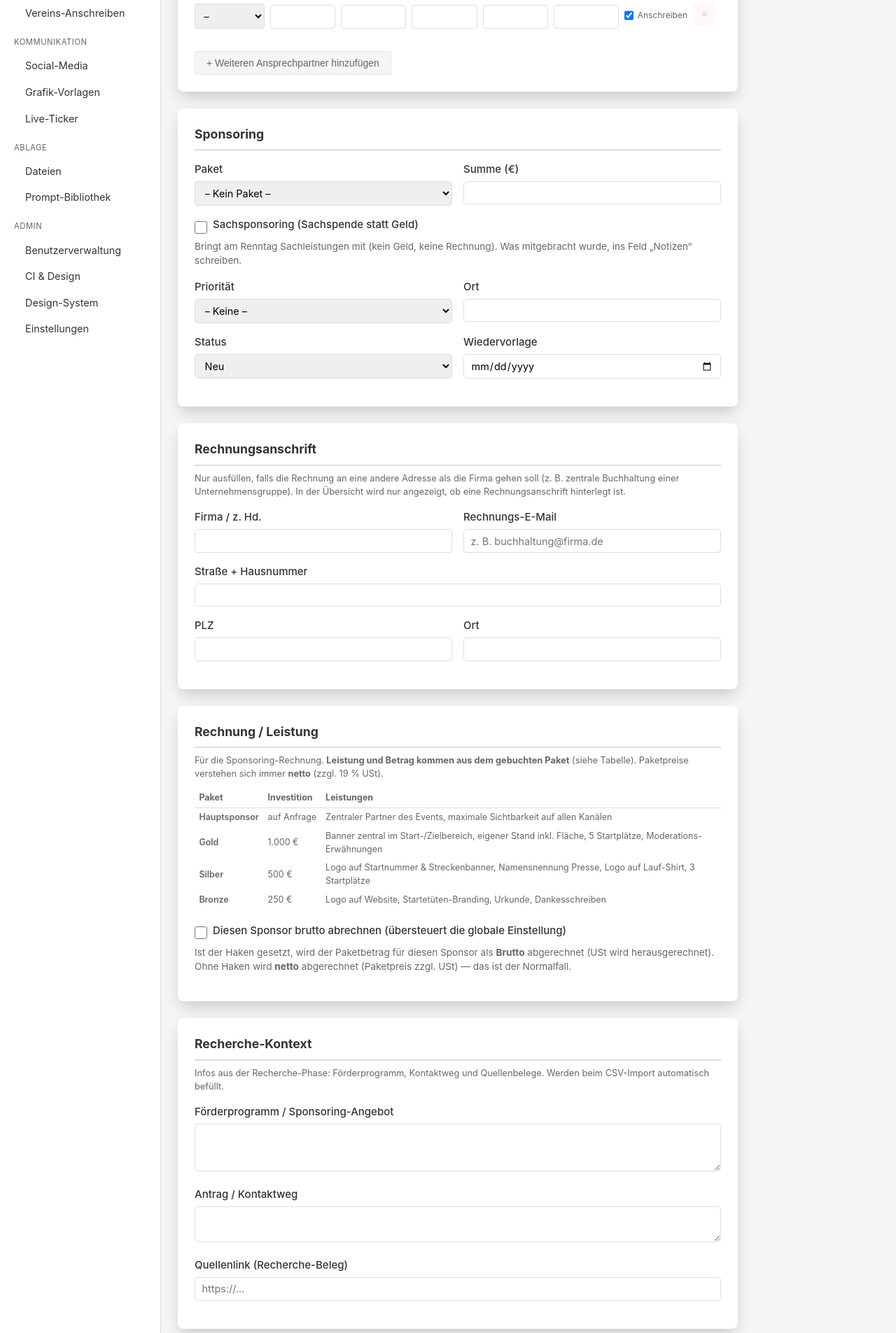
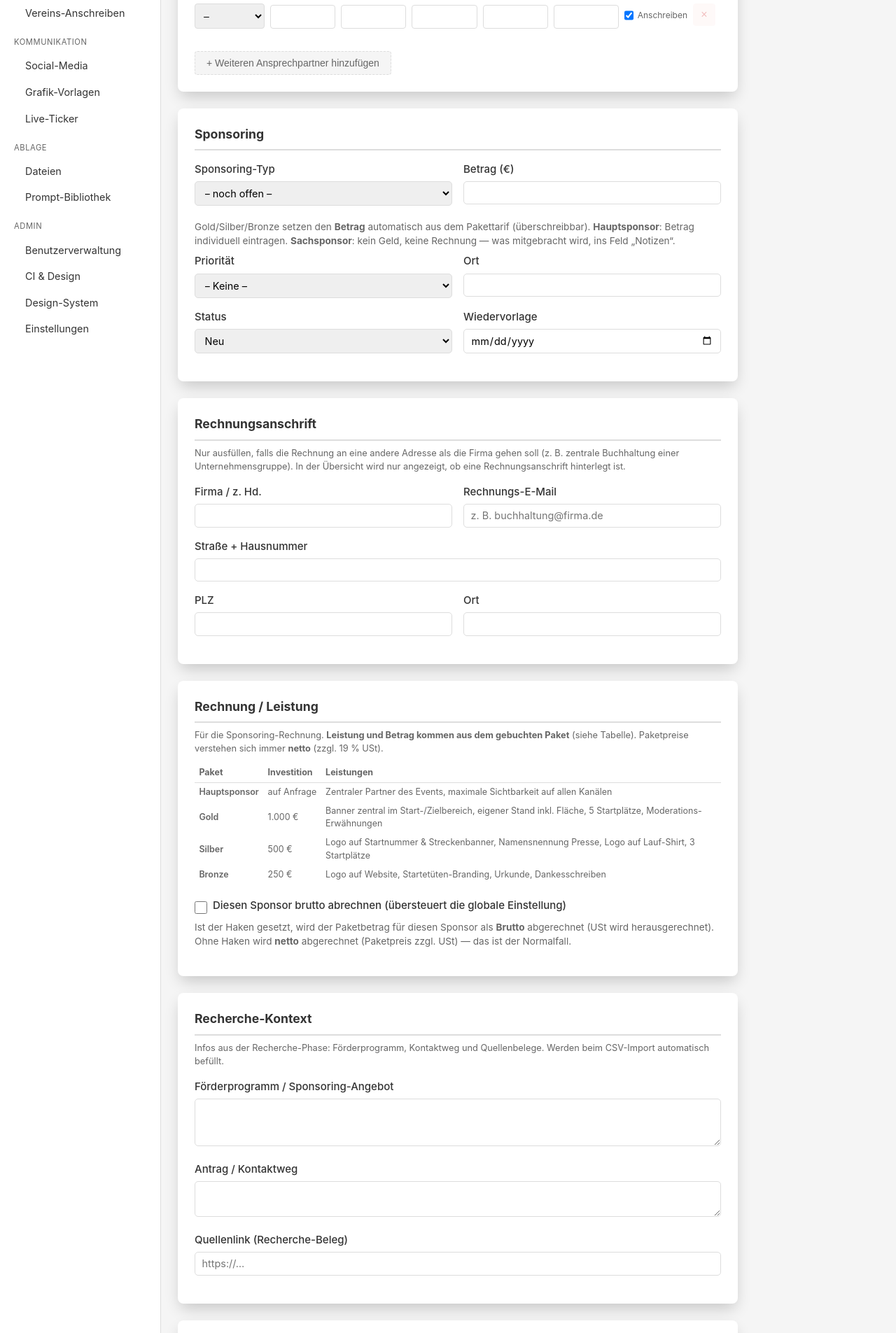
Before and after one commit to TorstenBrocc/Marktlauf-Kirchseeon, a PHP site: page /orga/sponsor_form.php in a window 1280 px wide. Shown: the part 532-2437 px from the top of the page at 70% size. Run offline with PHP 8.4, Linux system fonts and the light colour scheme; the visitor is signed in with stand-in values (Sample User, id 1); tables that the repository leaves empty hold one stand-in row (values such as "Sample post"); some libraries are stand-ins or nearby versions.

Commit message:
feat(sponsoren): sponsoring-typ als ein dropdown (paket inkl. sachsponsor)
- sachsponsor-haken entfaellt; typ = gold/silber/bronze/hauptsponsor/sachsponsor im paket-dropdown
- betrag folgt dem typ: gold/silber/bronze fuellen summe automatisch (js), hauptsponsor/sachsponsor leer
- betrag-feld auf ganze euro (step=1)
- alle nutzungsstellen von 'sachsponsor ? .. : paket' auf paket umgestellt (versand, beleg, uebersicht)
- code liest die sachsponsor-spalte nicht mehr (drop folgt in 050)

```diff
--- a/orga/sponsor_form.php
+++ b/orga/sponsor_form.php
@@ -592,33 +592,27 @@ $pageTitle = $isEdit ? 'Sponsor bearbeiten' : 'Neuer Sponsor';
 
                         <div class="form-row">
                             <div class="form-group">
-                                <label for="paket">Paket</label>
+                                <label for="paket">Sponsoring-Typ</label>
                                 <select id="paket" name="paket">
-                                    <option value="hauptsponsor" <?= ($sponsor['paket'] ?? '') === 'hauptsponsor' ? 'selected' : '' ?>>Hauptsponsor</option>
                                     <option value="gold" <?= ($sponsor['paket'] ?? '') === 'gold' ? 'selected' : '' ?>>Gold</option>
                                     <option value="silber" <?= ($sponsor['paket'] ?? '') === 'silber' ? 'selected' : '' ?>>Silber</option>
                                     <option value="bronze" <?= ($sponsor['paket'] ?? '') === 'bronze' ? 'selected' : '' ?>>Bronze</option>
-                                    <option value="" <?= ($sponsor['paket'] ?? '') === '' || ($sponsor['paket'] ?? null) === null ? 'selected' : '' ?>>– Kein Paket –</option>
+                                    <option value="hauptsponsor" <?= ($sponsor['paket'] ?? '') === 'hauptsponsor' ? 'selected' : '' ?>>Hauptsponsor</option>
+                                    <option value="sachsponsor" <?= ($sponsor['paket'] ?? '') === 'sachsponsor' ? 'selected' : '' ?>>Sachsponsor</option>
+                                    <option value="" <?= ($sponsor['paket'] ?? '') === '' || ($sponsor['paket'] ?? null) === null ? 'selected' : '' ?>>– noch offen –</option>
                                 </select>
                             </div>
                             <div class="form-group">
-                                <label for="summe">Summe (€)</label>
-                                <input type="number" id="summe" name="summe" step="0.01" min="0"
+                                <label for="summe">Betrag (€)</label>
+                                <input type="number" id="summe" name="summe" step="1" min="0"
                                        value="<?= $sponsor['summe'] ?? '' ?>">
                             </div>
                         </div>
-
-                        <div class="form-group">
-                            <div class="checkbox-single">
-                                <input type="checkbox" id="sachsponsor" name="sachsponsor" value="1"
-                                       <?= ($sponsor['sachsponsor'] ?? 0) ? 'checked' : '' ?>>
-                                <label for="sachsponsor">Sachsponsoring (Sachspende statt Geld)</label>
-                            </div>
-                            <p style="font-size:0.85rem; color: var(--text-light); margin:0.2rem 0 0;">
-                                Bringt am Renntag Sachleistungen mit (kein Geld, keine Rechnung).
-                                Was mitgebracht wurde, ins Feld „Notizen“ schreiben.
-                            </p>
-                        </div>
+                        <p style="font-size:0.85rem; color: var(--text-light); margin:0.2rem 0 0.5rem;">
+                            Gold/Silber/Bronze setzen den <strong>Betrag</strong> automatisch aus dem Pakettarif
+                            (überschreibbar). <strong>Hauptsponsor</strong>: Betrag individuell eintragen.
+                            <strong>Sachsponsor</strong>: kein Geld, keine Rechnung — was mitgebracht wird, ins Feld „Notizen“.
+                        </p>
 
                         <div class="form-row">
                             <div class="form-group">
@@ -1101,6 +1095,29 @@ $pageTitle = $isEdit ? 'Sponsor bearbeiten' : 'Neuer Sponsor';
             link.addEventListener('click', closeSidebar);
         });
     })();
+
+    // Betrag folgt dem Sponsoring-Typ: Gold/Silber/Bronze aus dem Pakettarif vorbefüllen,
+    // Hauptsponsor (individuell) / Sachsponsor (kein Geld) / offen -> Betrag leeren.
+    (function() {
+        const TYP_BETRAG = <?php
+            $typBetrag = [];
+            foreach (['gold', 'silber', 'bronze'] as $pk) {
+                $b = paketBetrag($rechnungPakete[$pk]['investition'] ?? null);
+                if ($b !== null && $b > 0) { $typBetrag[$pk] = (int) $b; }
+            }
+            echo json_encode($typBetrag, JSON_UNESCAPED_UNICODE);
+        ?>;
+        const sel = document.getElementById('paket');
+        const betrag = document.getElementById('summe');
+        if (!sel || !betrag) return;
+        sel.addEventListener('change', function() {
+            if (Object.prototype.hasOwnProperty.call(TYP_BETRAG, sel.value)) {
+                betrag.value = TYP_BETRAG[sel.value];
+            } else {
+                betrag.value = '';
+            }
+        });
+    })();
     </script>
 </body>
 </html>
--- a/src/sponsor_beleg.php
+++ b/src/sponsor_beleg.php
@@ -28,7 +28,7 @@ function archiveSponsorBestaetigung(PDO $pdo, int $sponsorId, int $userId = 0):
         throw new RuntimeException('Google Drive ist nicht konfiguriert — Ablage nicht möglich.');
     }
 
-    $s = $pdo->prepare('SELECT firma, paket, sachsponsor FROM sponsors WHERE id = :id');
+    $s = $pdo->prepare('SELECT firma, paket FROM sponsors WHERE id = :id');
     $s->execute(['id' => $sponsorId]);
     $sp = $s->fetch();
     if (!$sp) {
@@ -47,7 +47,7 @@ function archiveSponsorBestaetigung(PDO $pdo, int $sponsorId, int $userId = 0):
     if ($userId === 0) {
         $userId = (int) ($_SESSION['user_id'] ?? 0);
     }
-    $paket = !empty($sp['sachsponsor']) ? 'sachsponsor' : (string) ($sp['paket'] ?? '');
+    $paket = (string) ($sp['paket'] ?? '');
 
     $vorlage  = sponsorBriefLoad($pdo, 'bestaetigung', $userId);
     $ctx      = sponsorBriefContext($pdo, $userId, (string) $k['anrede'], (string) $k['vorname'], (string) $k['nachname'], $firma, $paket);
```
Also changed, not shown: orga/api/sponsor_crud.php (+3 -6 lines), orga/api/sponsor_versand.php (+4 -5 lines), orga/sponsoren.php (+6 -6 lines).
